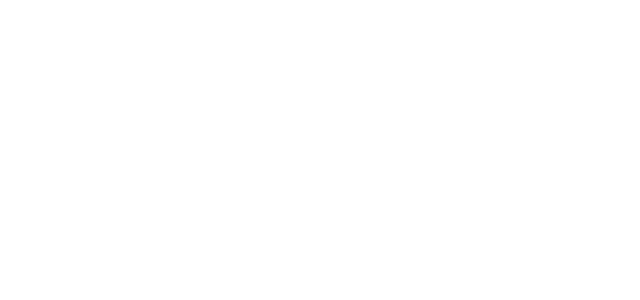
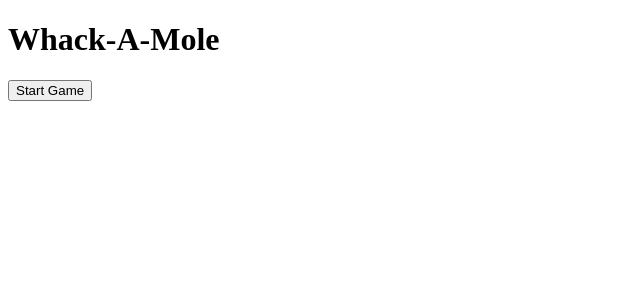
Before and after one commit to ebarbosa27/whack-a-mole, a React (Vite) app: page / in a window 1280 px wide. Shown: the top 300 px of the page, without its empty margins (0-640 px from the left). Built offline with nearby package versions, Linux system fonts and the light colour scheme.

Commit message:
created a quick setup welcome page before game starts

```diff
--- a/src/App.jsx
+++ b/src/App.jsx
@@ -1,3 +1,17 @@
+import { useState } from "react";
+
 export default function App() {
+  const [gameStart, setGameStart] = useState(false);
+
+  // Display welcome page before game has started
+  if (!gameStart) {
+    return (
+      <>
+        <h1>Whack-A-Mole</h1>
+        <button onClick={() => setGameStart(true)}>Start Game</button>
+      </>
+    );
+  }
+  // Display game page after clicking start
   return <></>;
 }
```
Also changed, not shown: 1 other file (tests, documents, lock files or other folders).
